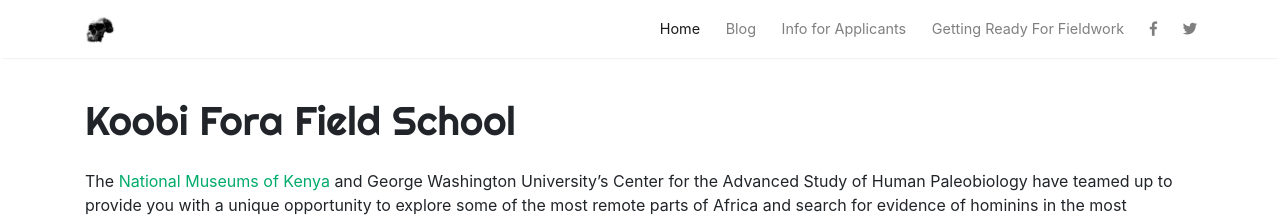
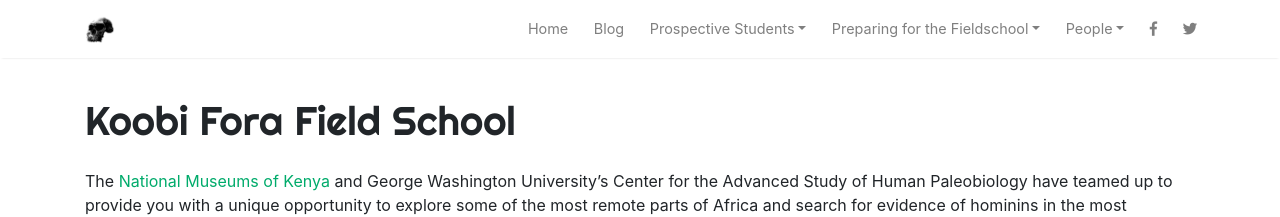
Before and after one commit to wabarr/KFFS, a Jekyll site: the page built from index.md, in a window 1280 px wide. Shown: the top 217 px of the page. Built offline with Jekyll 4.4.1, drawn with Linux system fonts in a browser that asks for light colours; nearby versions of some CDN libraries; comment, search, counter and statistics services are not loaded.

Commit message:
improve navmenu

```diff
--- a/_includes/navmenu.html
+++ b/_includes/navmenu.html
@@ -2,37 +2,25 @@
 
     <ul class="navbar-nav ml-auto">
 
-        {% if page.url == "/" %}
-        <li class="nav-item active">
-        {% else %}
-        <li class="nav-item">
-        {% endif %}
-        <a class="nav-link" href="{{ site.baseurl }}/index.html">Home</a>
-        </li>
 
-        {% if page.url == "/blog" %}
-        <li class="nav-item active">
-        {% else %}
-        <li class="nav-item">
-        {% endif %}
-        <a class="nav-link" href="{{ site.baseurl }}/blog">Blog</a>
-        </li>
+       <li class="nav-item">
+       <a class="nav-link" href="{{site.baseurl}}/">Home</a>
+       </li>
 
-        {% if page.url == "/prospective-students" %}
-        <li class="nav-item active">
-        {% else %}
-        <li class="nav-item">
-        {% endif %}
-        <a class="nav-link" href="{{ site.baseurl }}/prospective-students">Info for Applicants</a>
-        </li>
+       <li class="nav-item">
+       <a class="nav-link" href="{{site.baseurl}}/blog/">Blog</a>
+       </li>
 
-        {% if page.url == "/getting-ready-to-go" %}
-        <li class="nav-item active">
-        {% else %}
-        <li class="nav-item">
-        {% endif %}
-        <a class="nav-link" href="{{ site.baseurl }}/getting-ready-to-go">Getting Ready For Fieldwork</a>
-        </li>
+       {% for item in site.data.menu.menu %}
+          <li class="nav-item dropdown">
+             <a class="nav-link dropdown-toggle" href="#" id="navbardrop" data-toggle="dropdown">{{item.title}}</a>
+             <div class="dropdown-menu">
+                {% for entry in item.subfolderitems %}
+                <a class="dropdown-item" href="{{site.baseurl}}{{entry.url}}">{{entry.page}}</a>
+                {% endfor %}
+             </div>
+          <li>
+       {% endfor %}
 
         <li class="nav-item">
         <a target="_blank" class="nav-link" href="https://www.facebook.com/KoobiForaFieldSchool/"><i class="fab fa-facebook-f"></i></a>
```
Also changed, not shown: _data/menu.yml (+16 -9 lines).
